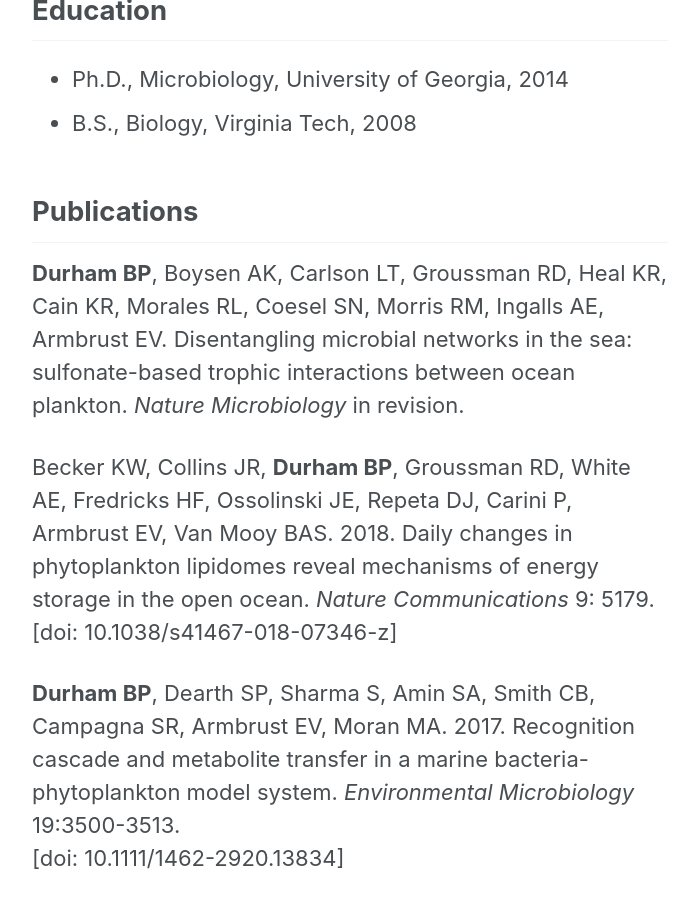
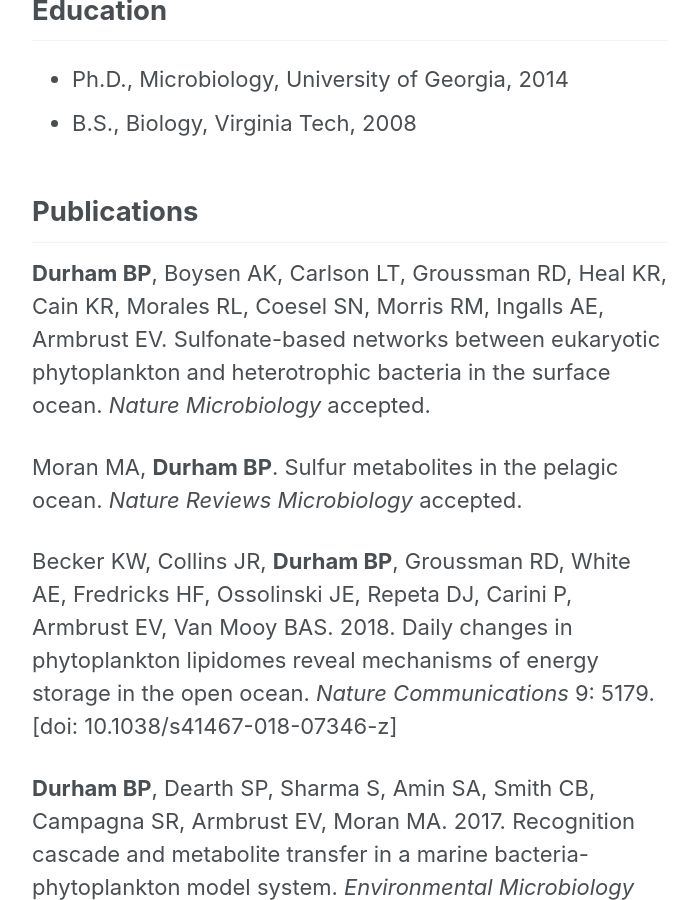
Before and after one commit to armbrustlab/armbrustlab.github.io, a Jekyll site: the page built from collections/_people/durham.md, in a window 1280 px wide and 900 px high, scrolled down 2645 px. Shown: the whole window, without its empty margins (290-987 px from the left). Built offline with Jekyll 4.4.1, drawn with Linux system fonts in a browser that asks for light colours; nearby versions of some CDN libraries.

Commit message:
Update durham.md

```diff
--- a/collections/_people/durham.md
+++ b/collections/_people/durham.md
@@ -34,7 +34,9 @@
 
 ## Publications
 
-**Durham BP**, Boysen AK, Carlson LT, Groussman RD, Heal KR, Cain KR, Morales RL, Coesel SN, Morris RM, Ingalls AE, Armbrust EV. Disentangling microbial networks in the sea: sulfonate-based trophic interactions between ocean plankton. *Nature Microbiology* in revision.
+**Durham BP**, Boysen AK, Carlson LT, Groussman RD, Heal KR, Cain KR, Morales RL, Coesel SN, Morris RM, Ingalls AE, Armbrust EV. Sulfonate-based networks between eukaryotic phytoplankton and heterotrophic bacteria in the surface ocean. *Nature Microbiology* accepted.
+
+Moran MA, **Durham BP**. Sulfur metabolites in the pelagic ocean. *Nature Reviews Microbiology* accepted.
 
 Becker KW, Collins JR, **Durham BP**, Groussman RD, White AE, Fredricks HF, Ossolinski JE, Repeta DJ, Carini P, Armbrust EV, Van Mooy BAS. 2018. Daily changes in phytoplankton lipidomes reveal mechanisms of energy storage in the open ocean. *Nature Communications* 9: 5179.
 [doi: 10.1038/s41467-018-07346-z]
```
